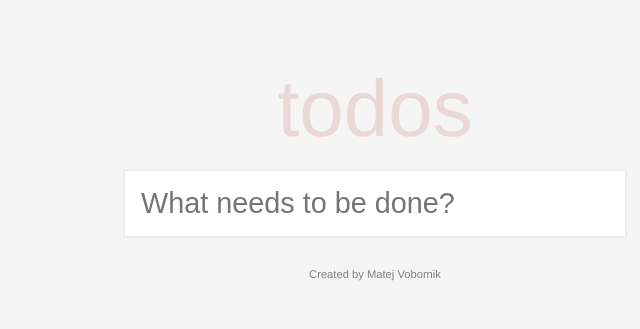
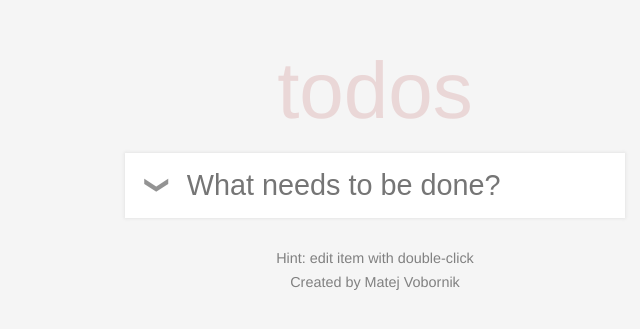
Before and after one commit to macko911/moro-todo, a React (Create React App) app: page / in a window 1280 px wide. Shown: the part 229-558 px from the top of the page, without its empty margins (265-905 px from the left). Built offline with nearby package versions, Linux system fonts and the light colour scheme.

Commit message:
MILESTONE: all features done using local state
* added completeAll button

```diff
--- a/src/components/Footer.js
+++ b/src/components/Footer.js
@@ -2,14 +2,27 @@ import React from 'react'
 import {css} from 'emotion'
 
 const Footer = () => {
-  return <footer className={styles}>Created by Matej Vobornik</footer>
+  return (
+    <footer className={styles}>
+      <div>
+        Hint: edit item with double-click
+      </div>
+      <div>
+        Created by Matej Vobornik
+      </div>
+    </footer>
+  )
 }
 
 const styles = css`
-  font-size: 0.7rem;
+  font-size: 0.9rem;
   text-align: center;
   color: gray;
   padding: 1rem 0;
+
+  div {
+    margin-bottom: .5rem;
+  }
 `
 
 export default Footer
--- a/src/components/TodoApp/AddTodo.js
+++ b/src/components/TodoApp/AddTodo.js
@@ -1,16 +1,27 @@
-import React from 'react'
+import React, {useState} from 'react'
 import PropTypes from 'prop-types'
 import {css} from 'emotion'
 
-const AddTodo = ({setTodo, value, addTodo}) => {
+const AddTodo = ({addTodo, completeAll}) => {
+  const [value, setTodo] = useState('')
+
   const onKeyDown = (e) => {
     if (e.key === 'Enter') {
-      addTodo()
+      const success = addTodo(value)
+      if (success) {
+        setTodo('')
+      }
     }
   }
 
   return (
     <div className={styles.wrap}>
+      <span
+        className={styles.toggleAll}
+        onClick={() => completeAll()}
+      >
+        ❯
+      </span>
       <input
         className={styles.input}
         onChange={e => setTodo(e.currentTarget.value)}
@@ -23,22 +34,38 @@ const AddTodo = ({setTodo, value, addTodo}) => {
 }
 
 AddTodo.propTypes = {
-  setTodo: PropTypes.func.isRequired,
-  value: PropTypes.string.isRequired,
-  addTodo: PropTypes.func.isRequired
+  addTodo: PropTypes.func.isRequired,
+  completeAll: PropTypes.func.isRequired
 }
 
 const styles = {
-  wrap: css``,
+  wrap: css`
+    display: flex;
+    background: white;
+    align-items: center;
+    padding: 1rem;
+  `,
   input: css`
     border: none;
-    padding: 1rem;
+    padding: 0 1rem;
     font-size: 1.8rem;
     outline: none;
     color: #545454;
     font-weight: 100;
     min-width: 320px;
     width: 100%;
+  `,
+  toggleAll: css`
+    font-size: 1.5rem;
+    cursor: pointer;
+    width: 2rem;
+    height: 2rem;
+    text-align: center;
+    transform: rotate(90deg);
+    opacity: .6;
+    &:hover {
+      opacity: 1;
+    }
   `
 }
 
--- a/src/components/TodoApp/TodoApp.js
+++ b/src/components/TodoApp/TodoApp.js
@@ -7,25 +7,25 @@ import TodoInfo from './TodoInfo'
 
 const TodoApp = () => {
   const [todos, setTodos] = useState([])
-  const [value, setTodo] = useState('')
   const [currentFilter, setFilter] = useState('All')
 
-  const addTodo = () => {
+  const addTodo = (value) => {
     // don't add empty todo
     if (value === '') {
-      return
+      return false
     }
+    // if todo already added, skip it
+    if (todos.map(todo => todo.value).includes(value)) {
+      return false
+    }
+    // create new todo
     const newTodo = {
       value,
       completed: false
     }
-    // if todo already added, skip it
-    if (todos.map(todo => todo.value).includes(value)) {
-      return
-    }
     // add todo and reset input box
     setTodos([...todos, newTodo])
-    setTodo('')
+    return true
   }
 
   const removeTodo = (index) => {
@@ -66,12 +66,17 @@ const TodoApp = () => {
     )
   }
 
+  const completeAll = () => {
+    setTodos(
+      todos.map((todo) => ({...todo, completed: true}))
+    )
+  }
+
   return (
     <div className={styles}>
       <AddTodo
-        value={value}
-        setTodo={setTodo}
         addTodo={addTodo}
+        completeAll={completeAll}
       />
 
       <TodoList
```
